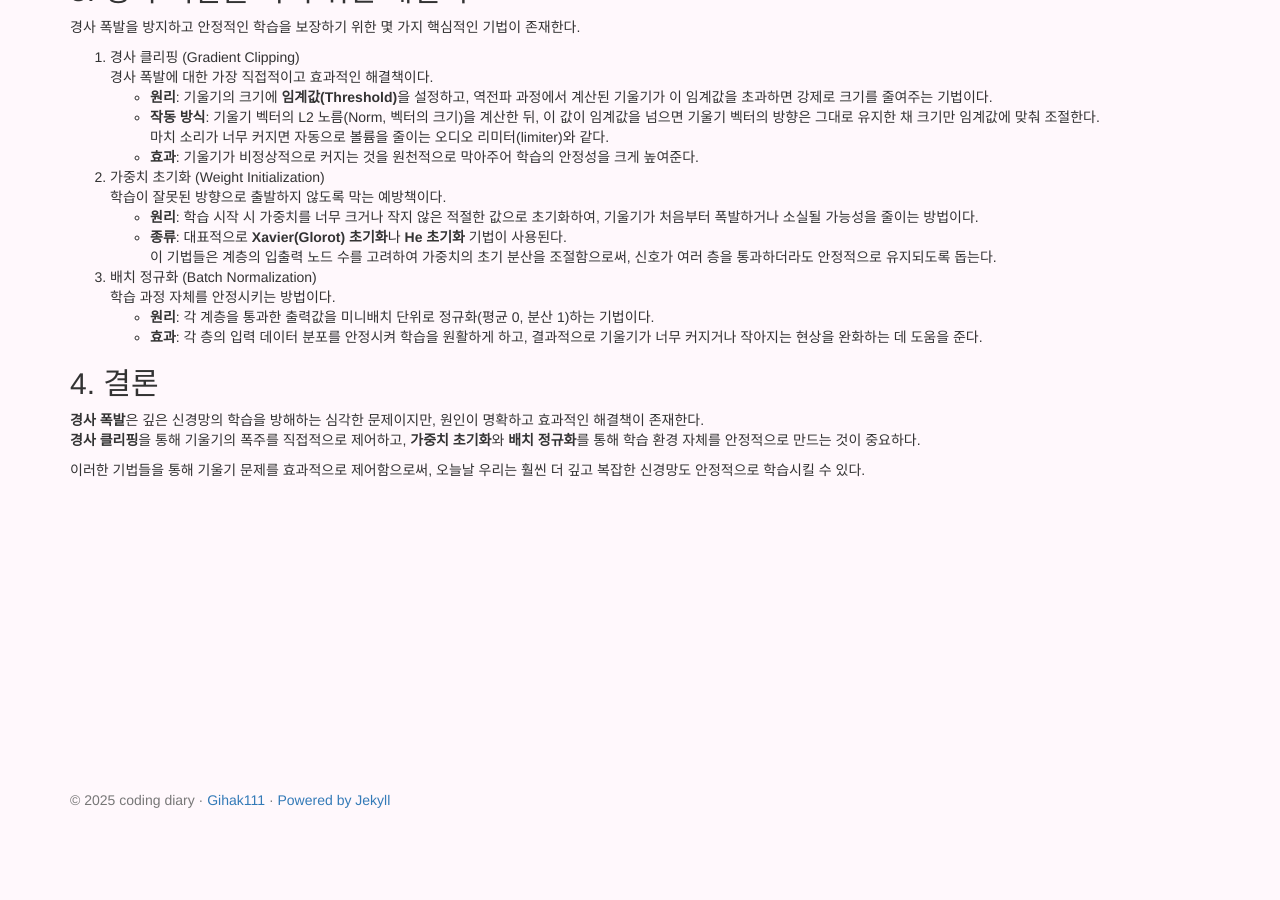
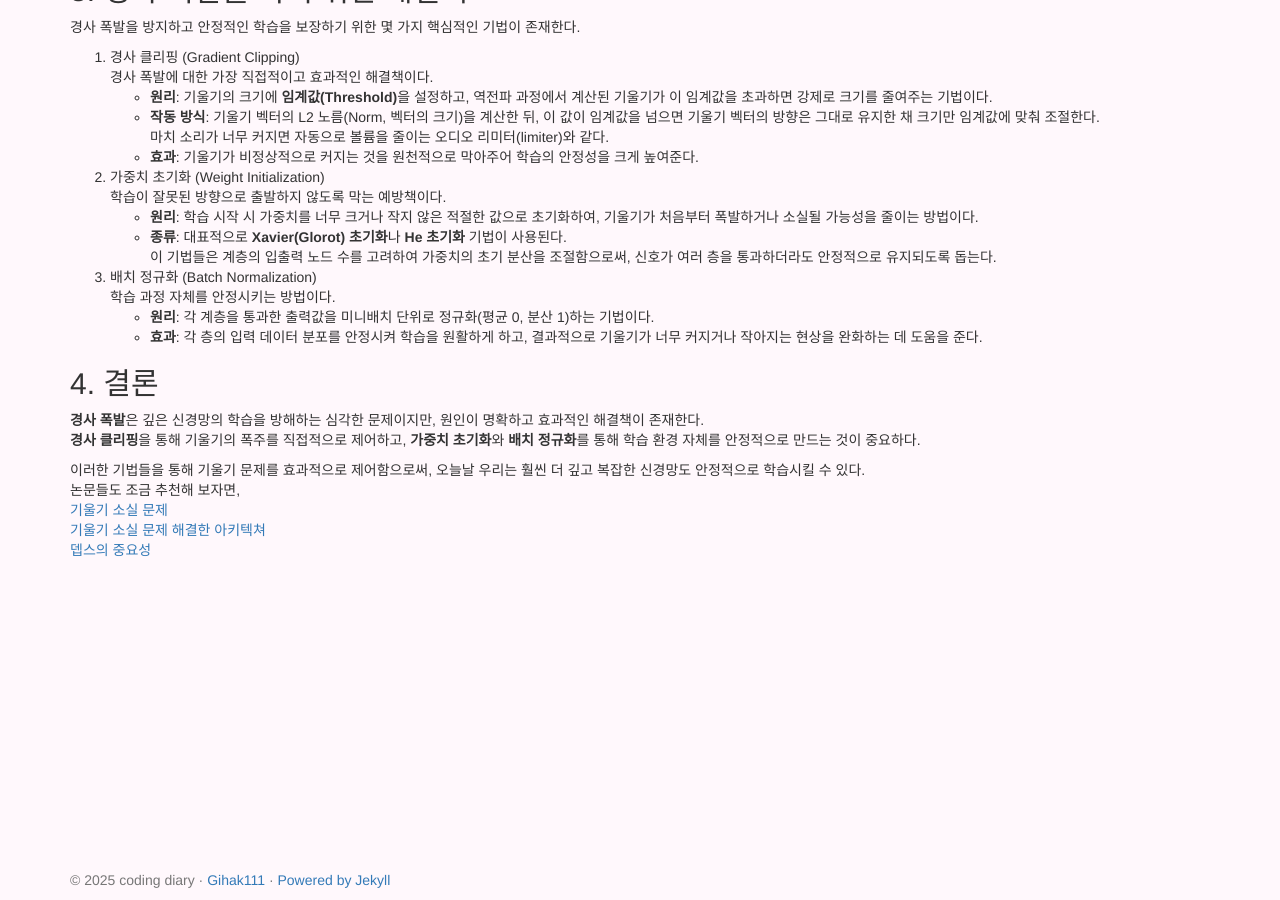
Before and after one commit to Gihak111/Gihak111.github.io, a Jekyll site: the page built from _posts/2025-09-18-Gradient_explosion_upload.md, in a window 1280 px wide and 900 px high, scrolled down 940 px. Built offline with Jekyll 4.4.1, drawn with Linux system fonts in a browser that asks for light colours; before the commit the page ends 1760 px from its top, so only the background shows below that.

Commit message:
Update 2025-09-18-Gradient_explosion_upload.md

```diff
--- a/_posts/2025-09-18-Gradient_explosion_upload.md
+++ b/_posts/2025-09-18-Gradient_explosion_upload.md
@@ -75,3 +75,7 @@ $$\frac{\partial J}{\partial W_1} \propto \prod_{i=2}^{L} W_i \sigma'(z_i)$$
 **경사 클리핑**을 통해 기울기의 폭주를 직접적으로 제어하고, **가중치 초기화**와 **배치 정규화**를 통해 학습 환경 자체를 안정적으로 만드는 것이 중요하다.
 
 이러한 기법들을 통해 기울기 문제를 효과적으로 제어함으로써, 오늘날 우리는 훨씬 더 깊고 복잡한 신경망도 안정적으로 학습시킬 수 있다.
+논문들도 조금 추천해 보자면,
+[기울기 소실 문제](https://arxiv.org/abs/1003.0389)
+[기울기 소실 문제 해결한 아키텍쳐](https://arxiv.org/abs/1512.03385)
+[뎁스의 중요성](https://arxiv.org/abs/1312.6098)
```
